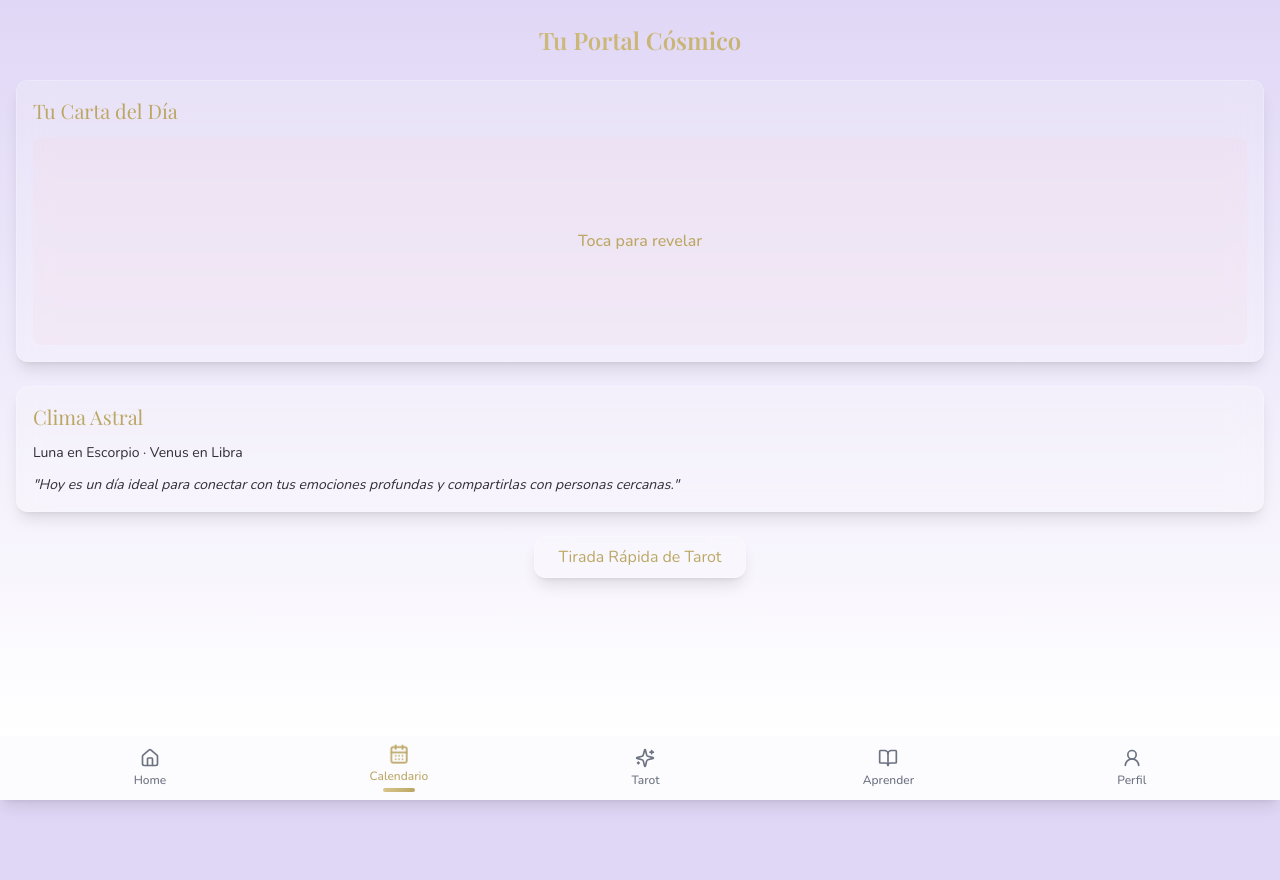
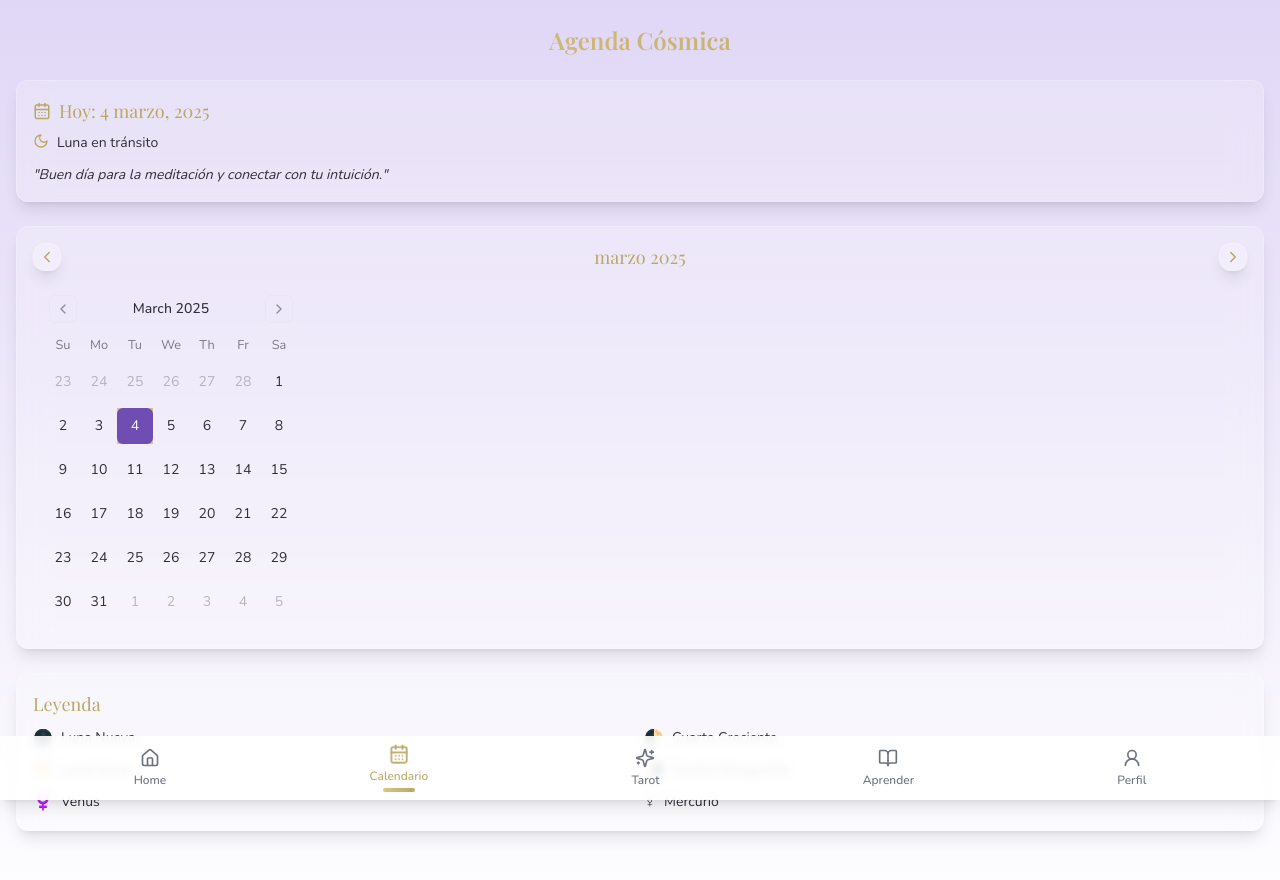
Before and after one commit to Cambalacheth/vero-cosmos-portal, a React (Vite) app: page /calendario in a window 1280 px wide. Shown: the top 880 px of the page. Before the commit the page ends 800 px from the top, so only its background shows below. Built offline with nearby package versions, Linux system fonts and the light colour scheme.

Commit message:
Add calendar to pages
This commit adds a calendar to the pages.

```diff
--- a/package.json
+++ b/package.json
@@ -43,7 +43,7 @@
     "class-variance-authority": "^0.7.1",
     "clsx": "^2.1.1",
     "cmdk": "^1.0.0",
-    "date-fns": "^3.6.0",
+    "date-fns": "^4.1.0",
     "embla-carousel-react": "^8.3.0",
     "input-otp": "^1.2.4",
     "lucide-react": "^0.462.0",
--- a/src/App.tsx
+++ b/src/App.tsx
@@ -6,6 +6,7 @@ import { QueryClient, QueryClientProvider } from "@tanstack/react-query";
 import { BrowserRouter, Routes, Route } from "react-router-dom";
 import Index from "./pages/Index";
 import Home from "./pages/Home";
+import Calendar from "./pages/Calendar";
 import Profile from "./pages/Profile";
 import NotFound from "./pages/NotFound";
 
@@ -20,7 +21,7 @@ const App = () => (
         <Routes>
           <Route path="/" element={<Index />} />
           <Route path="/home" element={<Home />} />
-          <Route path="/calendario" element={<Home />} />
+          <Route path="/calendario" element={<Calendar />} />
           <Route path="/tarot" element={<Home />} />
           <Route path="/aprender" element={<Home />} />
           <Route path="/perfil" element={<Profile />} />
--- /dev/null
+++ b/src/pages/Calendar.tsx
@@ -0,0 +1,235 @@
+
+import React, { useState, useEffect } from 'react';
+import { Calendar as CalendarComponent } from '@/components/ui/calendar';
+import { CalendarDays, ChevronLeft, ChevronRight, Moon, Info } from 'lucide-react';
+import BackgroundImage from '../components/BackgroundImage';
+import NavBar from '../components/NavBar';
+import { format, addMonths, subMonths } from 'date-fns';
+import { es } from 'date-fns/locale';
+
+// Lunar phases data (simplified example)
+const lunarPhases = [
+  { date: new Date(2023, 9, 5), phase: 'Nueva', icon: '🌑' },
+  { date: new Date(2023, 9, 12), phase: 'Creciente', icon: '🌓' },
+  { date: new Date(2023, 9, 19), phase: 'Llena', icon: '🌕' },
+  { date: new Date(2023, 9, 26), phase: 'Menguante', icon: '🌗' },
+];
+
+// Astrological events (simplified example)
+const astroEvents = [
+  { date: new Date(2023, 9, 8), event: 'Venus entra en Libra', icon: '♀️' },
+  { date: new Date(2023, 9, 14), event: 'Mercurio Retrógrado termina', icon: '☿️' },
+  { date: new Date(2023, 9, 22), event: 'Sol entra en Escorpio', icon: '☉' },
+];
+
+// Custom day rendering for the calendar
+const getCustomDayContent = (day: Date) => {
+  const lunarEvent = lunarPhases.find(event =>
+    event.date.getDate() === day.getDate() &&
+    event.date.getMonth() === day.getMonth() &&
+    event.date.getFullYear() === day.getFullYear()
+  );
+
+  const astroEvent = astroEvents.find(event =>
+    event.date.getDate() === day.getDate() &&
+    event.date.getMonth() === day.getMonth() &&
+    event.date.getFullYear() === day.getFullYear()
+  );
+
+  return (
+    <div className="flex flex-col items-center">
+      <div>{day.getDate()}</div>
+      {lunarEvent && <div className="text-xs">{lunarEvent.icon}</div>}
+      {astroEvent && <div className="text-xs">{astroEvent.icon}</div>}
+    </div>
+  );
+};
+
+const Calendar = () => {
+  const [loaded, setLoaded] = useState(false);
+  const [date, setDate] = useState<Date>(new Date());
+  const [currentMonth, setCurrentMonth] = useState<Date>(new Date());
+  const [selectedEvent, setSelectedEvent] = useState<any>(null);
+
+  useEffect(() => {
+    setLoaded(true);
+  }, []);
+
+  const handlePreviousMonth = () => {
+    setCurrentMonth(prevMonth => subMonths(prevMonth, 1));
+  };
+
+  const handleNextMonth = () => {
+    setCurrentMonth(prevMonth => addMonths(prevMonth, 1));
+  };
+
+  const handleDayClick = (day: Date) => {
+    // Find events for the selected day
+    const lunarEvent = lunarPhases.find(event =>
+      event.date.getDate() === day.getDate() &&
+      event.date.getMonth() === day.getMonth()
+    );
+
+    const astroEvent = astroEvents.find(event =>
+      event.date.getDate() === day.getDate() &&
+      event.date.getMonth() === day.getMonth()
+    );
+
+    setSelectedEvent({
+      date: day,
+      lunar: lunarEvent,
+      astro: astroEvent
+    });
+  };
+
+  const eventsForToday = () => {
+    const today = new Date();
+    const lunar = lunarPhases.find(event =>
+      event.date.getDate() === today.getDate() &&
+      event.date.getMonth() === today.getMonth()
+    );
+
+    const astro = astroEvents.find(event =>
+      event.date.getDate() === today.getDate() &&
+      event.date.getMonth() === today.getMonth()
+    );
+
+    return { lunar, astro };
+  };
+
+  const { lunar: todayLunar, astro: todayAstro } = eventsForToday();
+
+  return (
+    <div className="flex flex-col min-h-screen">
+      <BackgroundImage fullHeight={false} usePlainBackground={true}>
+        <div className="container mx-auto px-4 py-6">
+          <div
+            className={`w-full transition-all duration-1000 delay-300 transform
+                     ${loaded ? 'opacity-100 translate-y-0' : 'opacity-0 translate-y-10'}`}
+          >
+            <h2 className="text-2xl text-center font-playfair font-semibold mb-6 clip-text">Agenda Cósmica</h2>
+
+            {/* Today's cosmic weather */}
+            <div className="glass-card p-4 mb-6 rounded-xl">
+              <div className="flex items-center mb-2">
+                <CalendarDays size={18} className="text-cosmos-darkGold mr-2" />
+                <h3 className="text-lg font-playfair text-cosmos-darkGold">Hoy: {format(new Date(), 'd MMMM, yyyy', { locale: es })}</h3>
+              </div>
+
+              <div className="flex space-x-2 mb-2">
+                <Moon size={16} className="text-cosmos-darkGold" />
+                <p className="text-sm">
+                  {todayLunar ? `Luna ${todayLunar.phase} ${todayLunar.icon}` : 'Luna en tránsito'}
+                </p>
+              </div>
+
+              {todayAstro && (
+                <div className="flex space-x-2">
+                  <Info size={16} className="text-cosmos-darkGold" />
+                  <p className="text-sm">{todayAstro.event} {todayAstro.icon}</p>
+                </div>
+              )}
+
+              <p className="text-sm italic mt-3">
+                "Buen día para la meditación y conectar con tu intuición."
+              </p>
+            </div>
+
+            {/* Calendar section */}
+            <div className="glass-card p-4 rounded-xl mb-6">
+              <div className="flex justify-between items-center mb-3">
+                <button onClick={handlePreviousMonth} className="p-1 glass-card rounded-full">
+                  <ChevronLeft size={18} className="text-cosmos-darkGold" />
+                </button>
+                <h3 className="text-lg font-playfair text-cosmos-darkGold">
+                  {format(currentMonth, 'MMMM yyyy', { locale: es })}
+                </h3>
+                <button onClick={handleNextMonth} className="p-1 glass-card rounded-full">
+                  <ChevronRight size={18} className="text-cosmos-darkGold" />
+                </button>
+              </div>
+
+              <CalendarComponent
+                mode="single"
+                selected={date}
+                onSelect={(date) => {
+                  if (date) {
+                    setDate(date);
+                    handleDayClick(date);
+                  }
+                }}
+                month={currentMonth}
+                className="rounded-md border-none"
+              />
+            </div>
+
+            {/* Legend */}
+            <div className="glass-card p-4 rounded-xl mb-6">
+              <h3 className="text-lg font-playfair text-cosmos-darkGold mb-2">Leyenda</h3>
+              <div className="grid grid-cols-2 gap-2">
+                <div className="flex items-center">
+                  <span className="mr-2">🌑</span>
+                  <span className="text-sm">Luna Nueva</span>
+                </div>
+                <div className="flex items-center">
+                  <span className="mr-2">🌓</span>
+                  <span className="text-sm">Cuarto Creciente</span>
+                </div>
+                <div className="flex items-center">
+                  <span className="mr-2">🌕</span>
+                  <span className="text-sm">Luna Llena</span>
+                </div>
+                <div className="flex items-center">
+                  <span className="mr-2">🌗</span>
+                  <span className="text-sm">Cuarto Menguante</span>
+                </div>
+                <div className="flex items-center">
+                  <span className="mr-2">♀️</span>
+                  <span className="text-sm">Venus</span>
+                </div>
+                <div className="flex items-center">
+                  <span className="mr-2">☿️</span>
+                  <span className="text-sm">Mercurio</span>
+                </div>
+              </div>
+            </div>
+
+            {/* Selected day details */}
+            {selectedEvent && (
+              <div className="glass-card p-4 rounded-xl mb-6">
+                <h3 className="text-lg font-playfair text-cosmos-darkGold mb-2">
+                  {format(selectedEvent.date, 'd MMMM, yyyy', { locale: es })}
+                </h3>
+
+                {selectedEvent.lunar && (
+                  <div className="mb-2 flex space-x-2">
+                    <span>{selectedEvent.lunar.icon}</span>
+                    <p className="text-sm">Luna {selectedEvent.lunar.phase}</p>
+                  </div>
+                )}
+
+                {selectedEvent.astro && (
+                  <div className="mb-2 flex space-x-2">
+                    <span>{selectedEvent.astro.icon}</span>
+                    <p className="text-sm">{selectedEvent.astro.event}</p>
+                  </div>
+                )}
+
+                {!selectedEvent.lunar && !selectedEvent.astro && (
+                  <p className="text-sm italic">No hay eventos cósmicos registrados para este día.</p>
+                )}
+
+                <button className="w-full mt-3 button-effect px-4 py-2 bg-cosmos-pink bg-opacity-20 rounded-lg text-cosmos-darkGold border border-cosmos-pink">
+                  Añadir Ritual Personal
+                </button>
+              </div>
+            )}
+          </div>
+        </div>
+      </BackgroundImage>
+      <NavBar />
+    </div>
+  );
+};
+
+export default Calendar;
```
Also changed, not shown: 1 other file (tests, documents, lock files or other folders).
